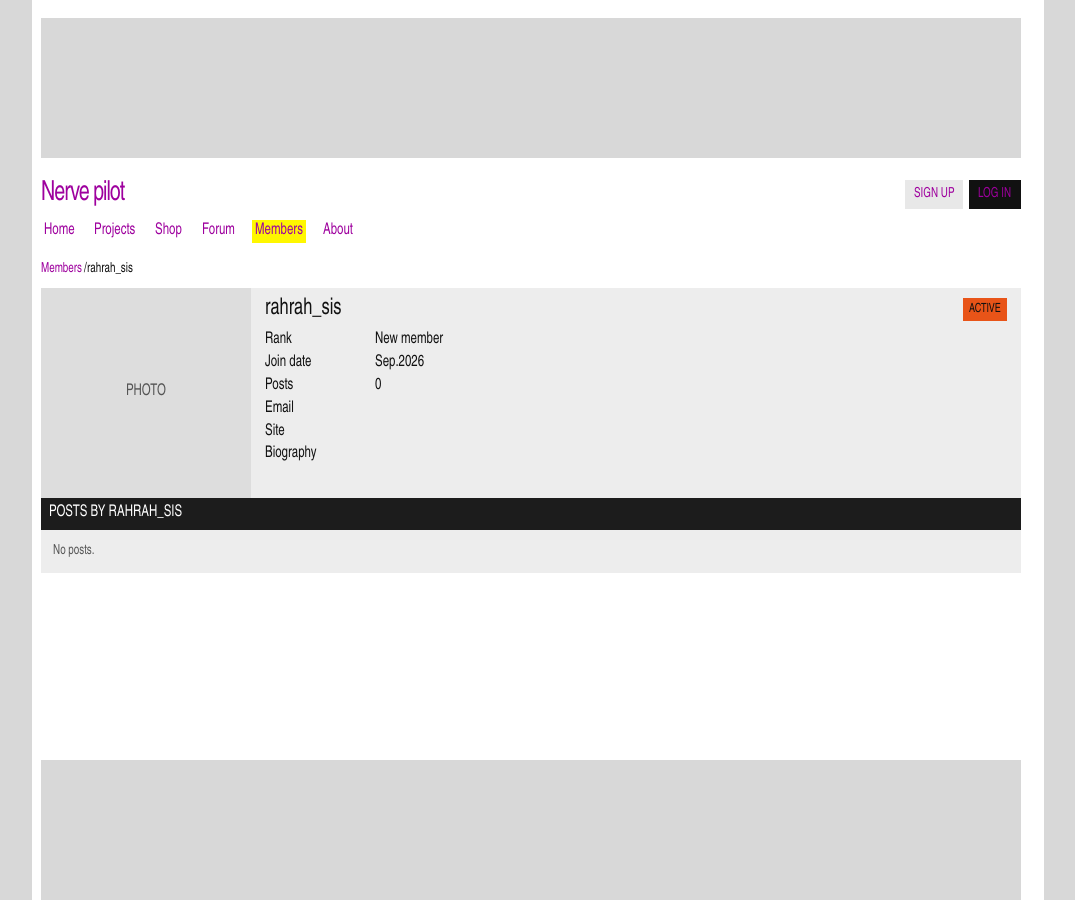
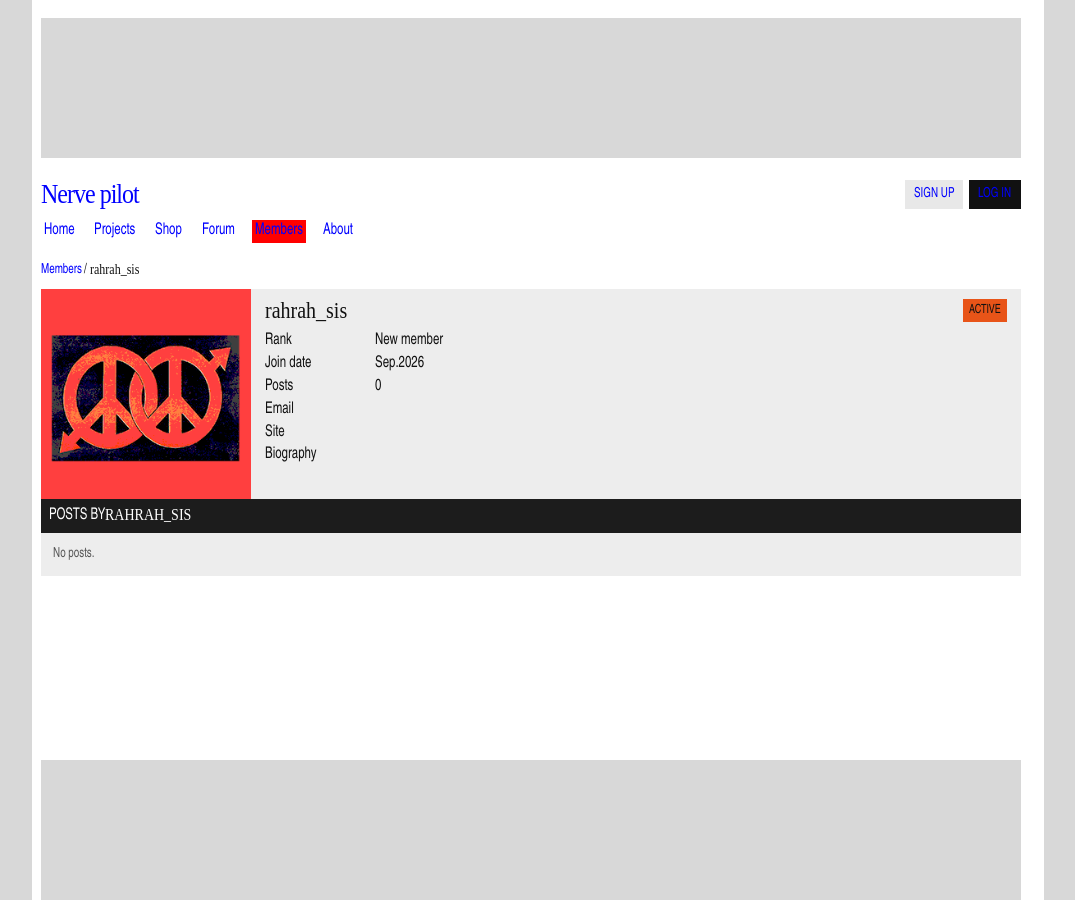
Before and after one commit to nervepilot/nervepilot, a Jekyll site: the page built from _users/rahrah_sis.md, in a window 1280 px wide. Shown: the whole page, without its empty margins (102-1177 px from the left). Built offline with Jekyll 4.4.1, drawn with Linux system fonts in a browser that asks for light colours.

Commit message:
css change

```diff
--- a/_layouts/user.html
+++ b/_layouts/user.html
@@ -18,7 +18,7 @@ layout: default
 <p class="breadcrumbs">
   <a href="{{ '/members/' | relative_url }}">Members</a>
   <span aria-hidden="true">/</span>
-  {{ page.handle }}
+  <span class="profile-username">{{ page.handle }}</span>
 </p>
 
 <section class="profile">
@@ -31,7 +31,7 @@ layout: default
   </div>
   <div class="profile-info">
     <div class="profile-heading">
-      <h1>{{ page.handle }}</h1>
+      <h1 class="profile-username">{{ page.handle }}</h1>
       {% if page.active %}<span class="status">ACTIVE</span>{% endif %}
     </div>
     <dl class="profile-fields">
@@ -58,7 +58,7 @@ layout: default
 {% endif %}
 
 <section class="panel" id="posts">
-  <div class="panel-title">POSTS BY {{ page.handle | upcase }}</div>
+  <div class="panel-title">POSTS BY <span class="profile-username">{{ page.handle | upcase }}</span></div>
   <div class="user-posts">
     {% assign found_post = false %}
     {% assign ordered_threads = site.forum | sort: "order" %}
--- a/assets/css/style.css
+++ b/assets/css/style.css
@@ -69,8 +69,8 @@ body {
 .side-ad-left { left: 0; }
 .side-ad-right { right: 0; }
 
-a { color: #9e009e !important; }
-a:hover, a:active, a:focus-visible { color: #fff700 !important; }
+a { color: rgb(0, 0, 255) !important; }
+a:hover, a:active, a:focus-visible { color: rgb(0, 0, 255) !important; text-decoration: underline; }
 a:focus-visible, button:focus-visible, input:focus-visible { outline: 2px solid #111; outline-offset: 2px; }
 
 .site-header {
@@ -89,6 +89,7 @@ a:focus-visible, button:focus-visible, input:focus-visible { outline: 2px solid
 
 .site-name {
   color: #111;
+  font-family: "Times New Roman", Times, serif;
   font-size: 24px;
   font-weight: 700;
   letter-spacing: -1px;
@@ -98,7 +99,7 @@ a:focus-visible, button:focus-visible, input:focus-visible { outline: 2px solid
 .site-header-top { display: grid; grid-template-columns: 1fr auto; align-items: center; gap: 16px; }
 .site-nav { display: flex; flex-wrap: nowrap; justify-content: flex-start; gap: 14px; white-space: nowrap; }
 .site-nav a { padding: 2px 3px; }
-.site-nav .is-current, .account-nav .is-current { background: #fff700; }
+.site-nav .is-current, .account-nav .is-current { background: rgb(255, 0, 0); }
 .account-nav { display: grid; grid-auto-flow: column; gap: 6px; }
 
 .account-link,
@@ -368,6 +369,7 @@ h2 { font-size: 16px; }
 .profile-info { padding: 10px 14px; }
 .profile-heading { display: flex; align-items: flex-start; justify-content: space-between; gap: 16px; }
 .profile-heading h1 { margin-bottom: 0; font-size: 20px; line-height: 1.1; }
+.profile-username { font-family: "Times New Roman", Times, serif; }
 .profile-fields { margin: 8px 0 0; line-height: 1.2; }
 .profile-fields > div { display: grid; grid-template-columns: 110px minmax(0, 1fr); padding: 3px 0; }
 .profile-fields dt { font-weight: 700; }
@@ -389,7 +391,7 @@ h2 { font-size: 16px; }
   border: 0;
   padding: 3px 6px;
   background: #fff;
-  color: #9e009e;
+  color: rgb(0, 0, 255);
   font: inherit;
   text-decoration: underline;
   cursor: pointer;
```
Also changed, not shown: assets/users/rahrah_sis/profile.png (added).
